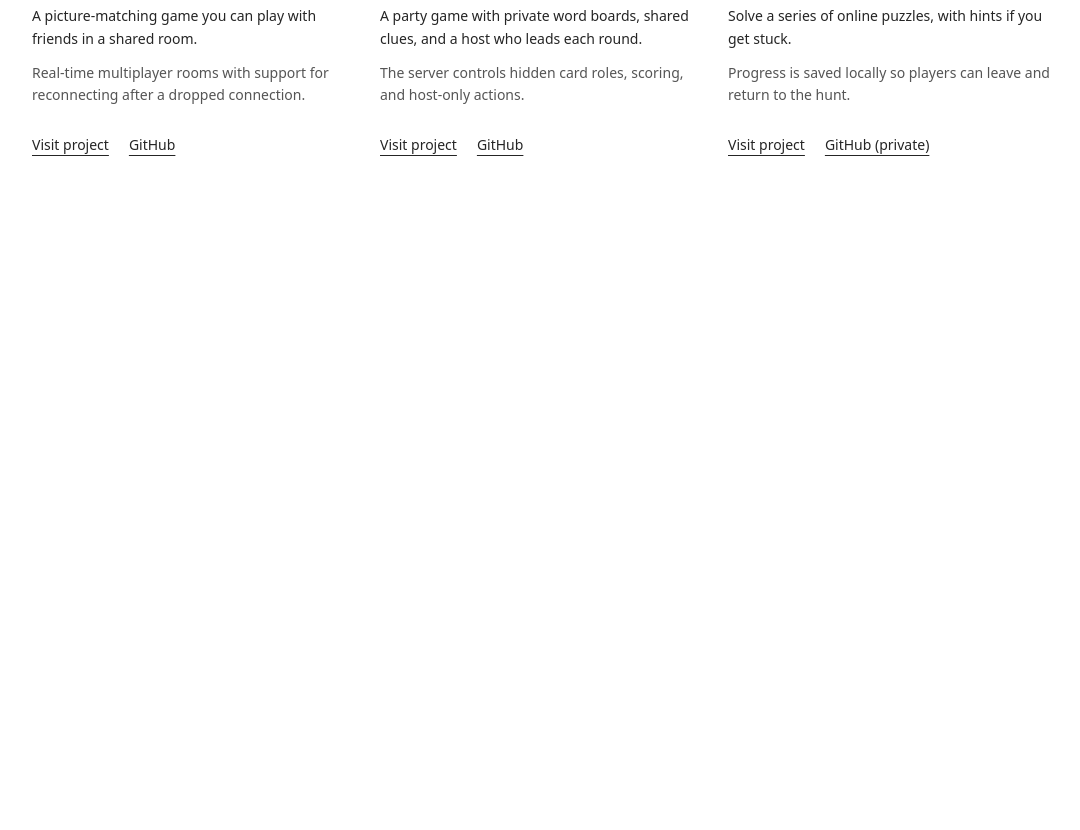
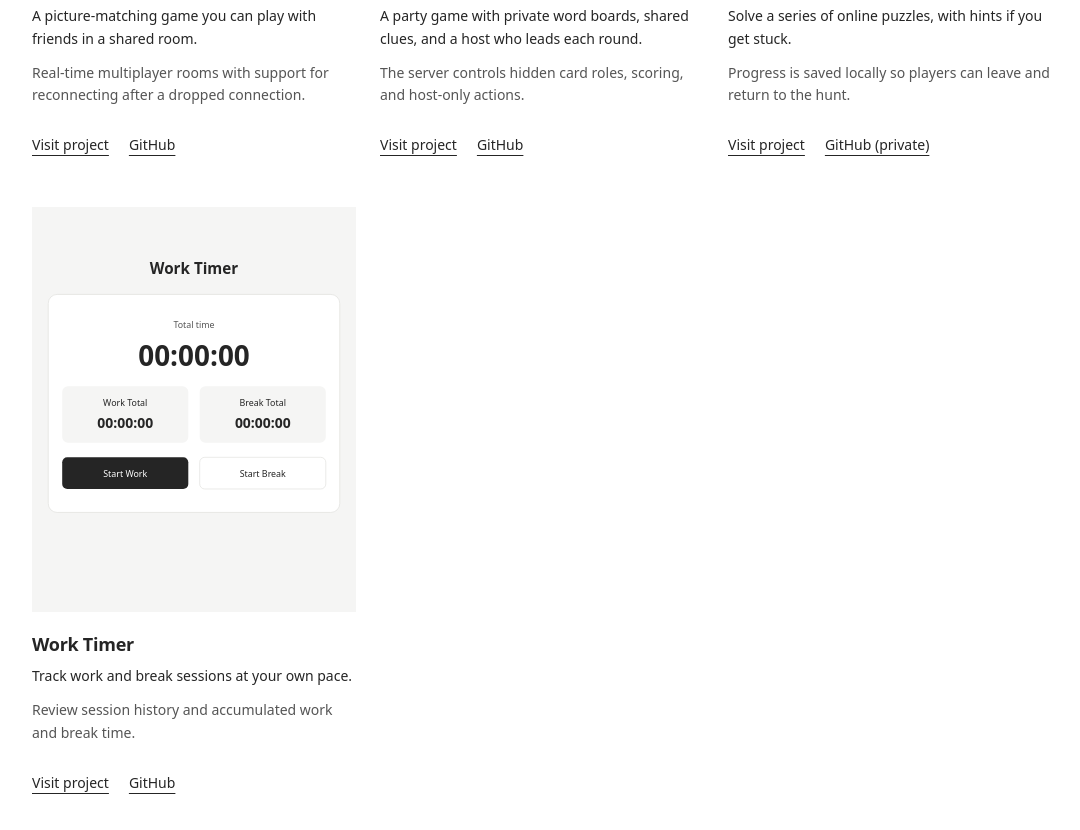
Before and after one commit to virakngauv/portfolio, a website: page site/projects.html in a window 1280 px wide. Shown: the part 701-1531 px from the top of the page, without its empty margins (98-1178 px from the left). Before the commit the page ends 968 px from the top, so only its background shows below. Drawn offline with Linux system fonts and the light colour scheme.

Commit message:
Add Work Timer to portfolio projects
Posted by Codex acting on behalf of @virakngauv.

```diff
--- a/site/projects.html
+++ b/site/projects.html
@@ -152,6 +152,39 @@
               >
             </div>
           </article>
+          <article class="project-card">
+            <a
+              class="project"
+              href="https://work-timer.virakngauv.com"
+              aria-label="View Work Timer"
+            >
+              <span class="project-media"
+                ><img
+                  src="./assets/work-timer.svg"
+                  alt=""
+                  width="1176"
+                  height="1470"
+                  loading="lazy"
+              /></span>
+              <h2>Work Timer</h2>
+            </a>
+            <p>Track work and break sessions at your own pace.</p>
+            <p class="project-detail">
+              Review session history and accumulated work and break time.
+            </p>
+            <div class="project-links">
+              <a
+                href="https://work-timer.virakngauv.com"
+                aria-label="Visit project, Work Timer"
+                >Visit project</a
+              >
+              <a
+                href="https://github.com/virakngauv/work-timer"
+                aria-label="GitHub for Work Timer"
+                >GitHub</a
+              >
+            </div>
+          </article>
         </div>
       </main>
     </div>
```
Also changed, not shown: site/projects.json (+11 -0 lines), site/assets/work-timer.svg (added).
